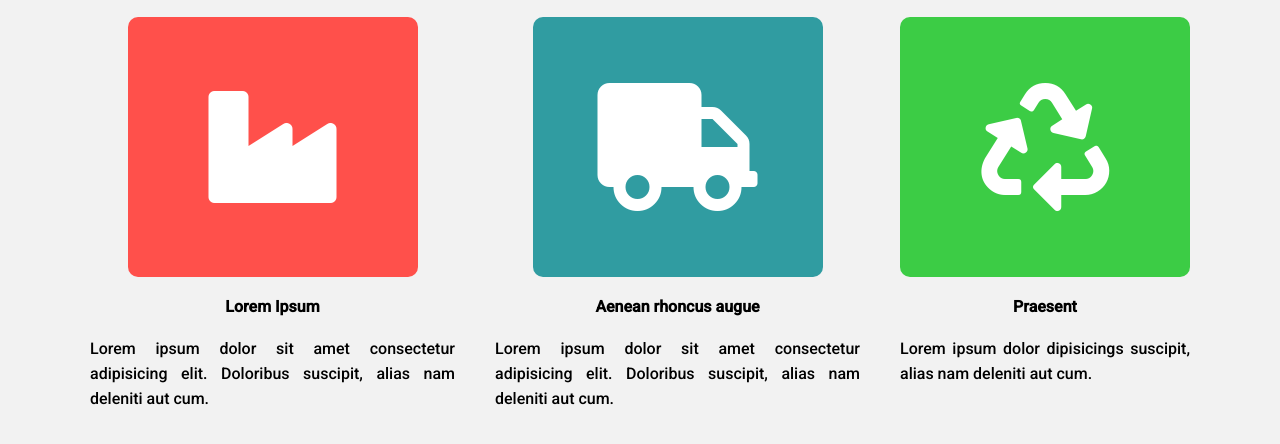
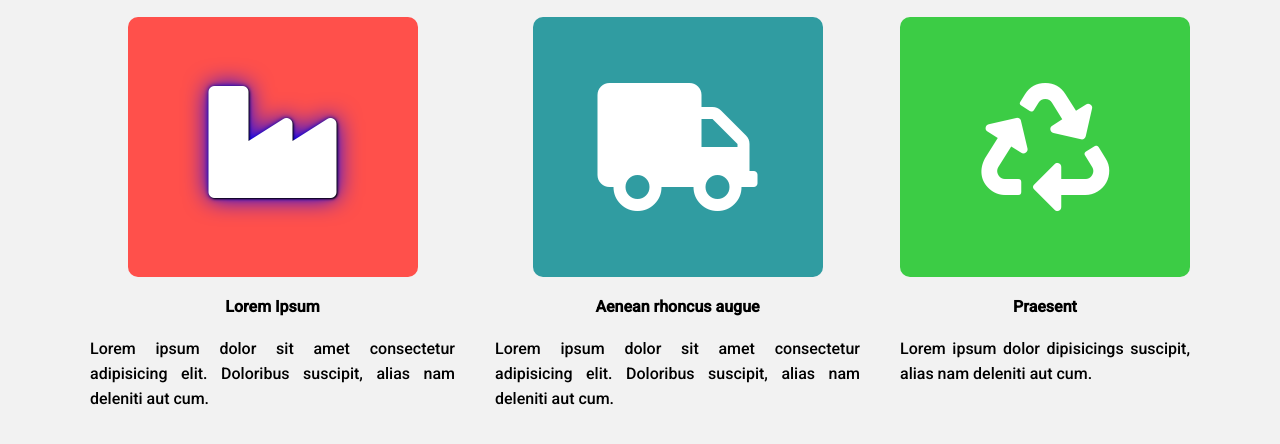
Before and after one commit to alejandrogallardo/proplastic, a plain HTML site: page index.html in a window 1280 px wide. In both pictures the pointer is over the icon 272 px from the left and 938 px from the top of the page. Shown: the part 792-1236 px from the top of the page. Drawn offline with nearby package versions, Linux system fonts and the light colour scheme.

Commit message:
agregando hover a los iconos

```diff
--- a/css/style.css
+++ b/css/style.css
@@ -181,6 +181,15 @@ header nav ul {
 .fa-8x {
   color: #fff;
 }
+.fa-8x:hover {
+  -webkit-transition: 0.4s;
+  -o-transition: 0.4s;
+  transition: 0.4s;
+  text-shadow: 1px 1px 2px #000, 0 0 25px #00f, 0 0 5px #00008b;
+  -webkit-transform: translate(0, -5px);
+  -ms-transform: translate(0, -5px);
+  transform: translate(0, -5px);
+}
 .caracteristica {
   padding: 20px;
 }
```
Also changed, not shown: 1 other file.
